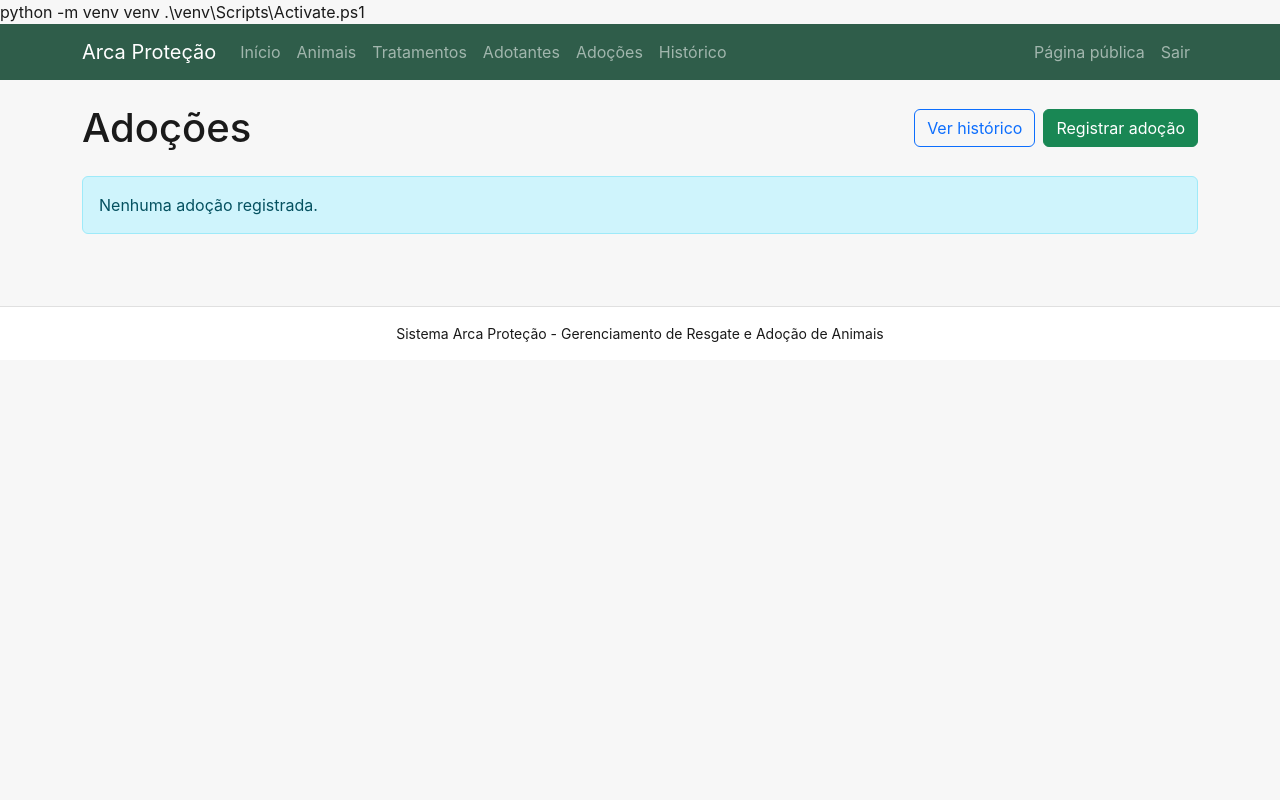
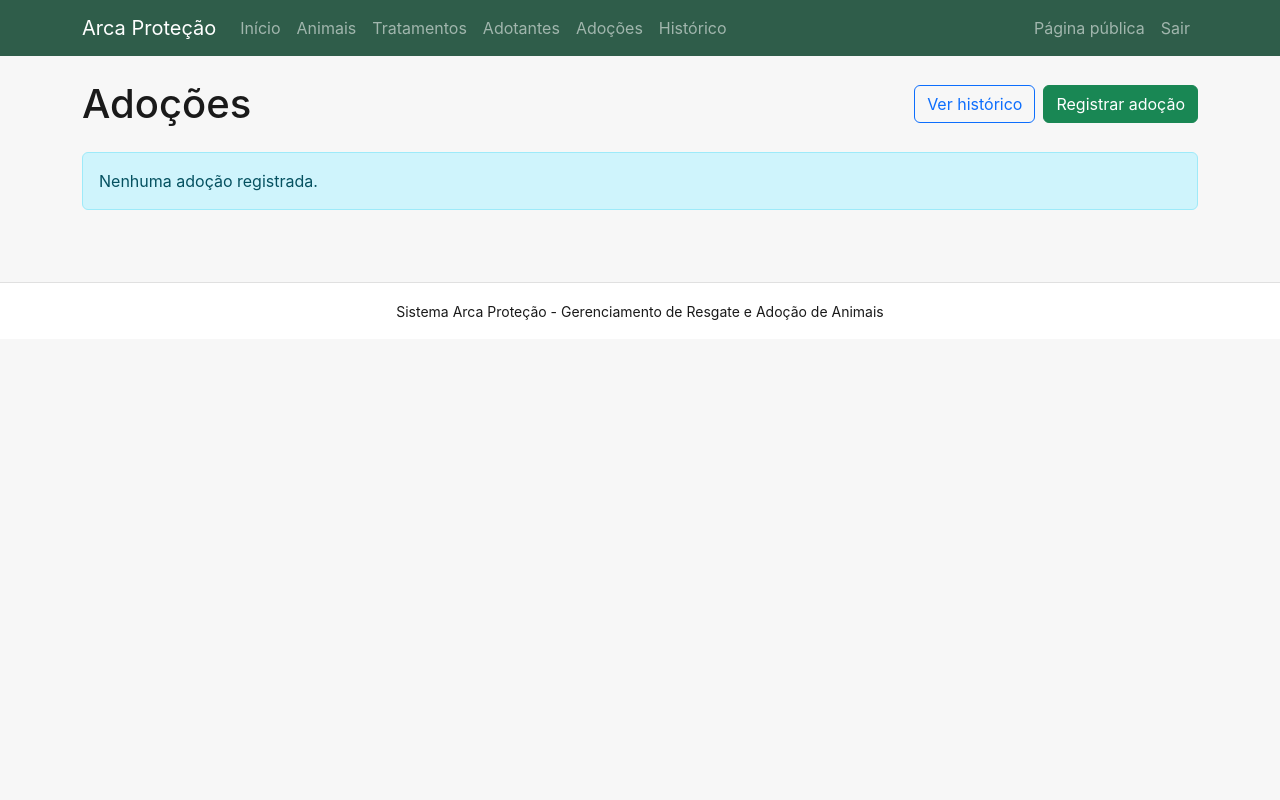
Before and after one commit to Dudulvn/Projeto-ONG, a Django app: page /adocoes/ in a window 1280 px wide. Run offline with Django 5.2, Linux system fonts and the light colour scheme; the visitor is signed in with stand-in values (Sample User, id 1); data that the repository does not hold is empty.

Commit message:
Update lista_adocoes.html

```diff
--- a/templates/gestao/lista_adocoes.html
+++ b/templates/gestao/lista_adocoes.html
@@ -1,5 +1,4 @@
-python -m venv venv
-.\venv\Scripts\Activate.ps1{% extends 'base.html' %}
+{% extends 'base.html' %}
 
 {% block titulo %}Adoções - Arca Proteção{% endblock %}
 
```
